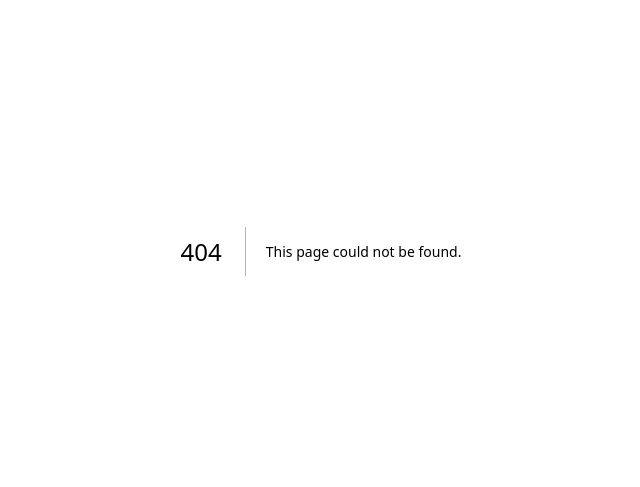
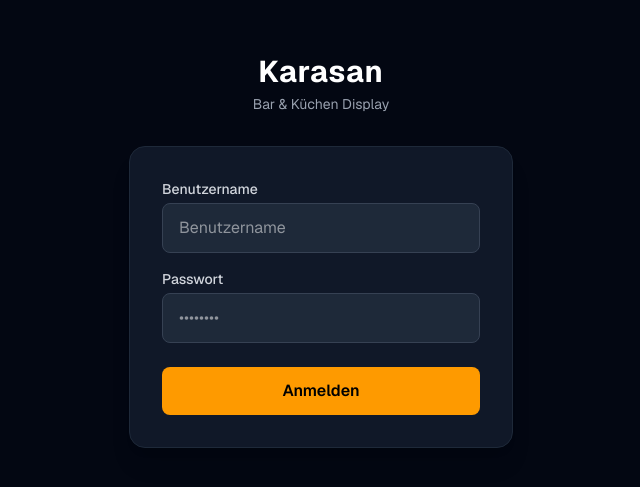
Before and after one commit to josh0078/karasan-app, a Next.js app: page /login in a window 1280 px wide. Before the commit this address had no page. Shown: the part 149-636 px from the top of the page, without its empty margins (319-959 px from the left). Built offline with nearby package versions, Linux system fonts and the light colour scheme.

Commit message:
Add login authentication with username/password

```diff
--- /dev/null
+++ b/app/api/auth/route.ts
@@ -0,0 +1,29 @@
+import { NextResponse } from 'next/server'
+import type { NextRequest } from 'next/server'
+
+export async function POST(request: NextRequest) {
+  const { username, password } = await request.json()
+
+  const validUser = process.env.AUTH_USERNAME
+  const validPass = process.env.AUTH_PASSWORD
+
+  if (username === validUser && password === validPass) {
+    const response = NextResponse.json({ ok: true })
+    response.cookies.set('karasan-auth', process.env.AUTH_SECRET!, {
+      httpOnly: true,
+      secure: process.env.NODE_ENV === 'production',
+      sameSite: 'lax',
+      maxAge: 60 * 60 * 24 * 30, // 30 Tage
+      path: '/',
+    })
+    return response
+  }
+
+  return NextResponse.json({ ok: false, error: 'Falscher Benutzername oder Passwort' }, { status: 401 })
+}
+
+export async function DELETE() {
+  const response = NextResponse.json({ ok: true })
+  response.cookies.delete('karasan-auth')
+  return response
+}
--- /dev/null
+++ b/app/login/page.tsx
@@ -0,0 +1,102 @@
+'use client'
+
+import { useState } from 'react'
+import { useRouter, useSearchParams } from 'next/navigation'
+import { Suspense } from 'react'
+
+function LoginForm() {
+  const router = useRouter()
+  const searchParams = useSearchParams()
+  const from = searchParams.get('from') || '/'
+
+  const [username, setUsername] = useState('')
+  const [password, setPassword] = useState('')
+  const [error, setError] = useState('')
+  const [loading, setLoading] = useState(false)
+
+  async function handleSubmit(e: React.FormEvent) {
+    e.preventDefault()
+    setError('')
+    setLoading(true)
+
+    try {
+      const res = await fetch('/api/auth', {
+        method: 'POST',
+        headers: { 'Content-Type': 'application/json' },
+        body: JSON.stringify({ username, password }),
+      })
+      const data = await res.json()
+
+      if (data.ok) {
+        router.push(from)
+        router.refresh()
+      } else {
+        setError(data.error || 'Fehler beim Login')
+      }
+    } catch {
+      setError('Verbindungsfehler')
+    } finally {
+      setLoading(false)
+    }
+  }
+
+  return (
+    <div className="min-h-screen flex items-center justify-center bg-gray-950">
+      <div className="w-full max-w-sm">
+        <div className="text-center mb-8">
+          <h1 className="text-3xl font-bold text-white tracking-wide">Karasan</h1>
+          <p className="text-gray-400 mt-1 text-sm">Bar & Küchen Display</p>
+        </div>
+
+        <form onSubmit={handleSubmit} className="bg-gray-900 rounded-2xl p-8 shadow-xl border border-gray-800">
+          <div className="space-y-4">
+            <div>
+              <label className="block text-sm font-medium text-gray-300 mb-1">Benutzername</label>
+              <input
+                type="text"
+                value={username}
+                onChange={e => setUsername(e.target.value)}
+                autoComplete="username"
+                required
+                className="w-full bg-gray-800 text-white rounded-lg px-4 py-3 border border-gray-700 focus:outline-none focus:border-amber-500 transition"
+                placeholder="Benutzername"
+              />
+            </div>
+            <div>
+              <label className="block text-sm font-medium text-gray-300 mb-1">Passwort</label>
+              <input
+                type="password"
+                value={password}
+                onChange={e => setPassword(e.target.value)}
+                autoComplete="current-password"
+                required
+                className="w-full bg-gray-800 text-white rounded-lg px-4 py-3 border border-gray-700 focus:outline-none focus:border-amber-500 transition"
+                placeholder="••••••••"
+              />
+            </div>
+          </div>
+
+          {error && (
+            <p className="mt-4 text-red-400 text-sm text-center">{error}</p>
+          )}
+
+          <button
+            type="submit"
+            disabled={loading}
+            className="mt-6 w-full bg-amber-500 hover:bg-amber-400 disabled:opacity-50 text-black font-semibold rounded-lg py-3 transition"
+          >
+            {loading ? 'Anmelden...' : 'Anmelden'}
+          </button>
+        </form>
+      </div>
+    </div>
+  )
+}
+
+export default function LoginPage() {
+  return (
+    <Suspense>
+      <LoginForm />
+    </Suspense>
+  )
+}
--- /dev/null
+++ b/middleware.ts
@@ -0,0 +1,23 @@
+import { NextResponse } from 'next/server'
+import type { NextRequest } from 'next/server'
+
+export function middleware(request: NextRequest) {
+  const { pathname } = request.nextUrl
+
+  if (pathname.startsWith('/api/auth') || pathname.startsWith('/login')) {
+    return NextResponse.next()
+  }
+
+  const auth = request.cookies.get('karasan-auth')
+  if (!auth || auth.value !== process.env.AUTH_SECRET) {
+    const loginUrl = new URL('/login', request.url)
+    loginUrl.searchParams.set('from', pathname)
+    return NextResponse.redirect(loginUrl)
+  }
+
+  return NextResponse.next()
+}
+
+export const config = {
+  matcher: ['/((?!_next/static|_next/image|favicon.ico|uploads).*)'],
+}
```
